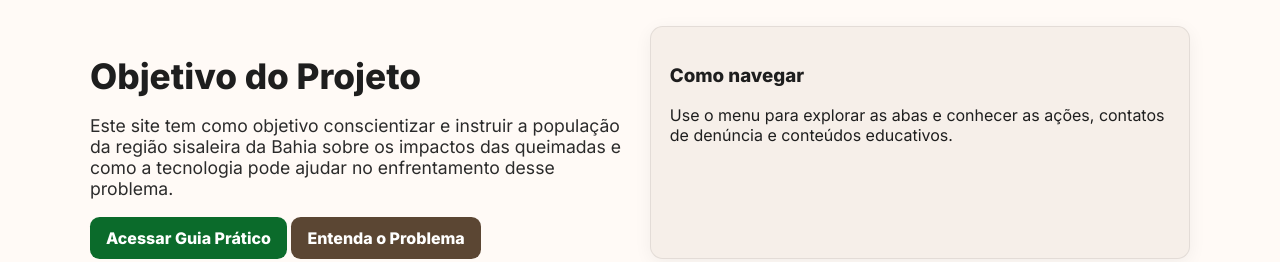
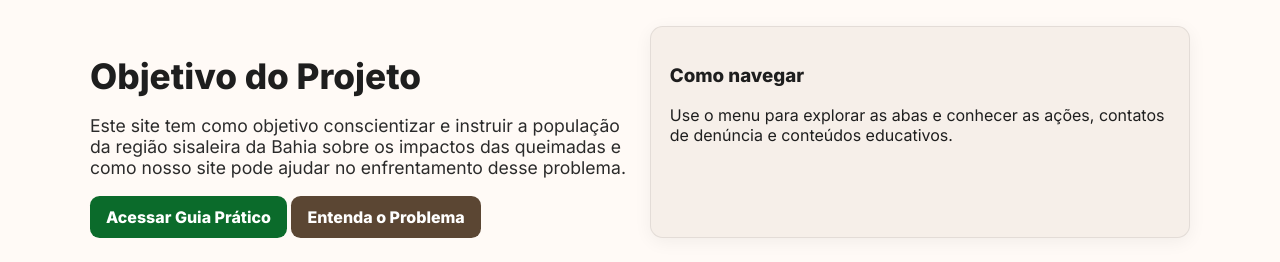
Before and after one commit to isabelamariacs/queimadasmeq, a plain HTML site: page index.html in a window 1280 px wide. Shown: the part 755-1017 px from the top of the page. Drawn offline with Linux system fonts and the light colour scheme.

Commit message:
Update index.html

```diff
--- a/index.html
+++ b/index.html
@@ -51,7 +51,7 @@
       <div>
         <h2 class="section-title">Objetivo do Projeto</h2>
         <p class="lead">
-          Este site tem como objetivo conscientizar e instruir a população da região sisaleira da Bahia sobre os impactos das queimadas e como a tecnologia pode ajudar no enfrentamento desse problema.
+          Este site tem como objetivo conscientizar e instruir a população da região sisaleira da Bahia sobre os impactos das queimadas e como nosso site pode ajudar no enfrentamento desse problema.
         </p>
         <div class="cta-row">
           <a class="btn" href="guia.html">Acessar Guia Prático</a>
```
